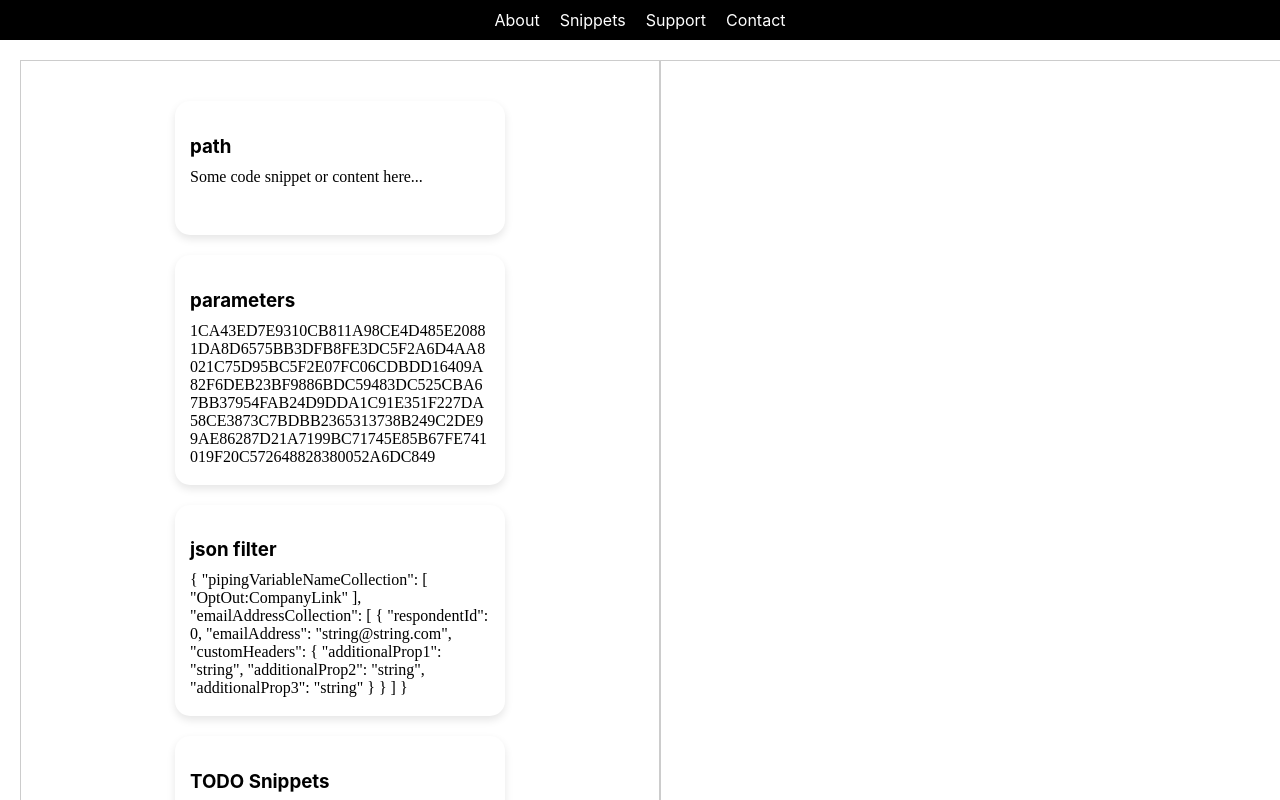
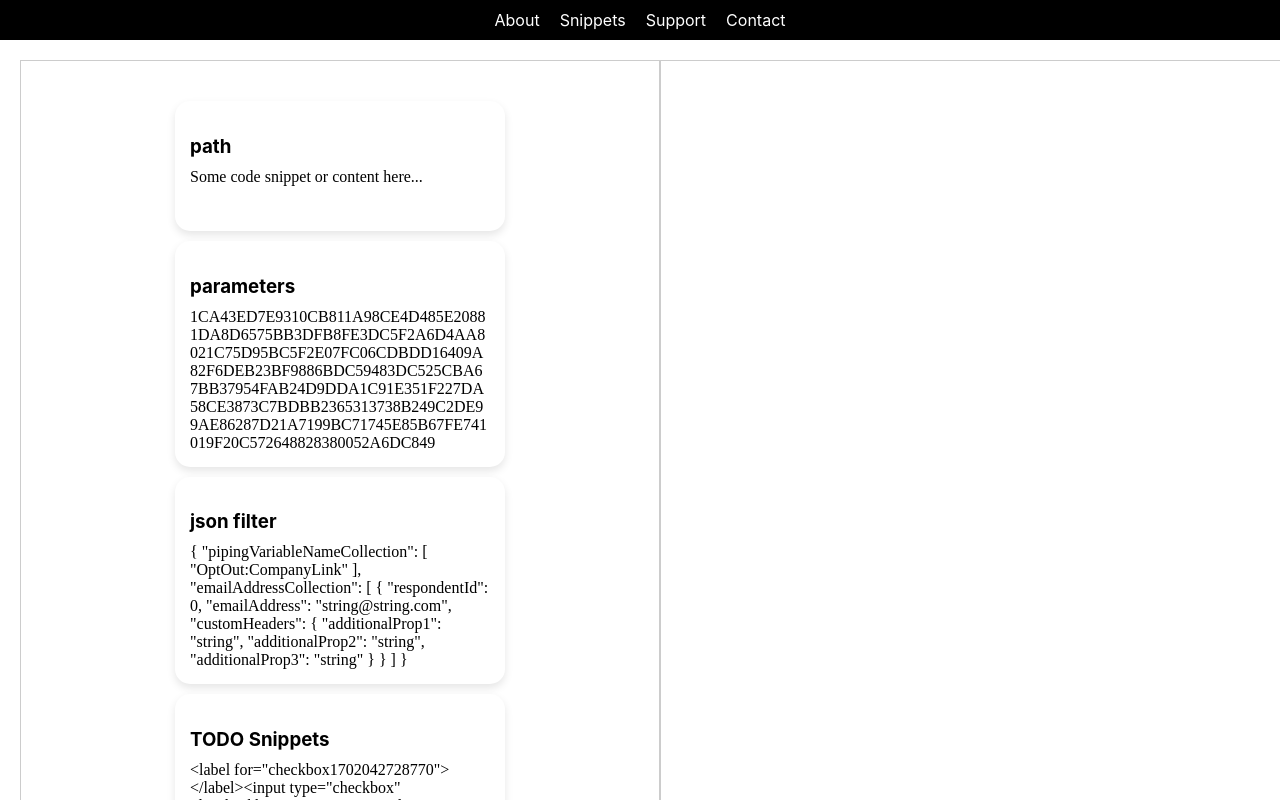
Before and after one commit to EdinMhc/snippet-saver-website, a React (Create React App) app: page / in a window 1280 px wide. Shown: the top 800 px of the page. Built offline with nearby package versions, Linux system fonts and the light colour scheme.

Commit message:
Fix snippet size change when dragging

```diff
--- a/src/Components/SnippetsContent.js
+++ b/src/Components/SnippetsContent.js
@@ -11,6 +11,7 @@ function SnippetsContent({ droppableId, snippets, updateSnippets }) {
                     {...provided.droppableProps}
                     ref={provided.innerRef}
                 >
+                    <div className="snippets-wrapper">
                     {snippets.map((snippet, index) => (
                         <Draggable key={snippet.id.toString()} draggableId={snippet.id.toString()} index={index}>
                             {(provided) => (
@@ -26,6 +27,7 @@ function SnippetsContent({ droppableId, snippets, updateSnippets }) {
                             )}
                         </Draggable>
                     ))}
+                    </div>
                     {provided.placeholder}
                 </div>
             )}
--- a/src/Styles/SnippetContent.css
+++ b/src/Styles/SnippetContent.css
@@ -1,6 +1,7 @@
 .snippets-container {
     display: flex;
     flex-wrap: wrap;
+    /* flex: 0 0 auto; */
     justify-content: center;
     padding: 10px;
 }
```
